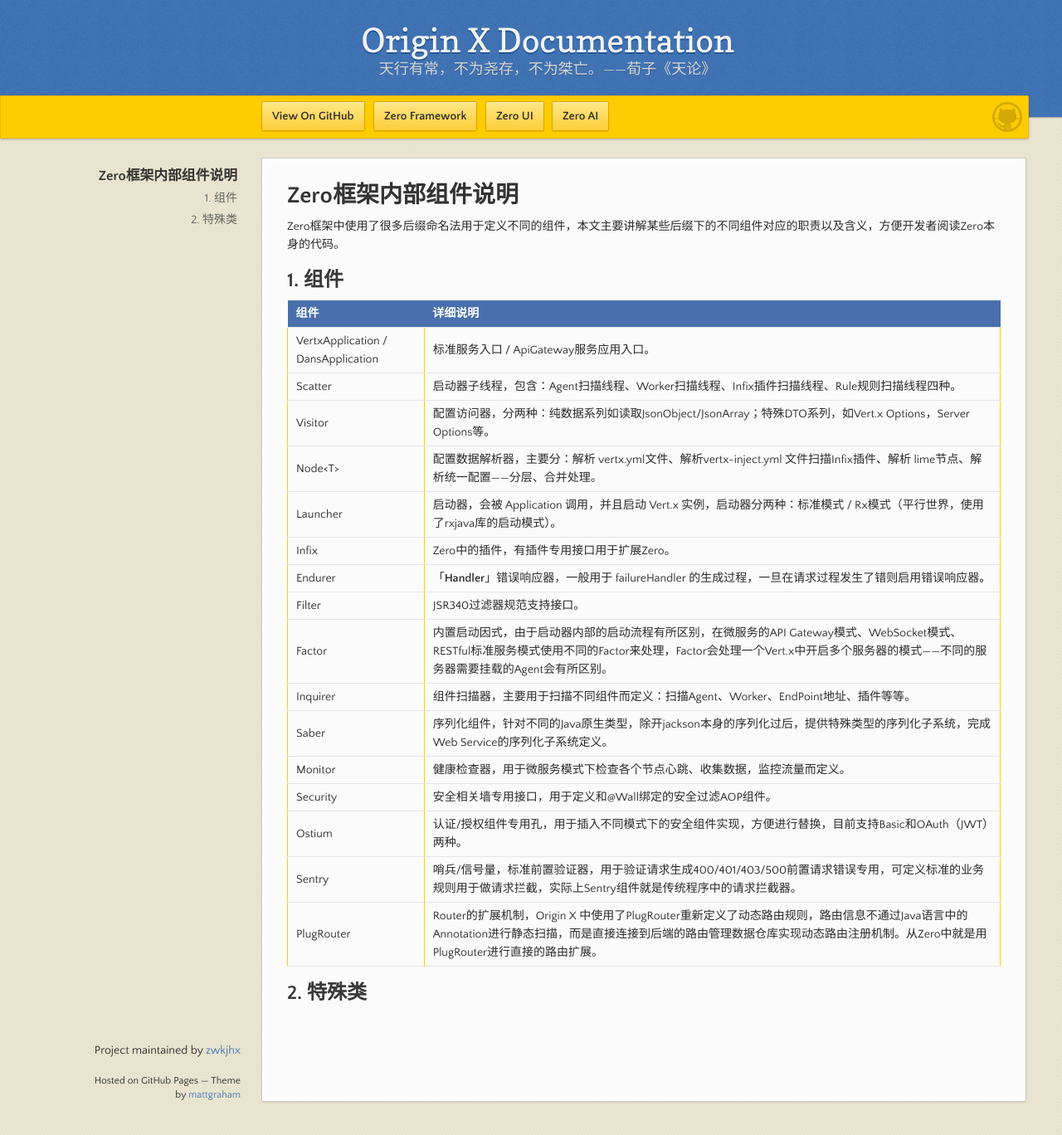
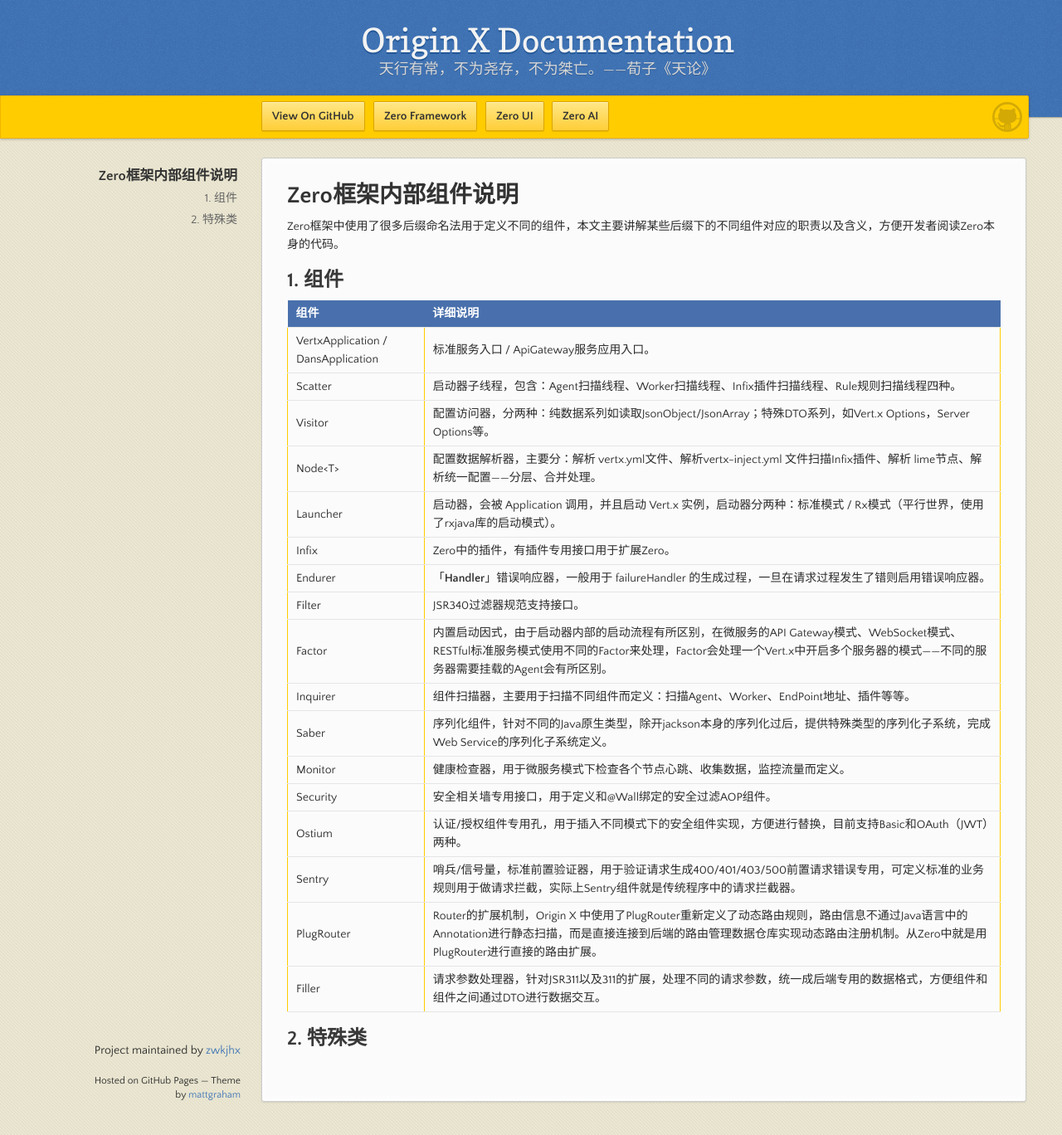
Before and after one commit to zwkjhx/ox-doc, a Jekyll site: the page built from specification/1-zerogui-fan/spc-004-zeronei-bu-zu-jian-shuo-ming.md, in a window 1280 px wide and 1368 px high. Shown: the whole window at 83% size. Built offline with Jekyll 4.4.1, drawn with Linux system fonts in a browser that asks for light colours; our own code applies the rules of GitHub Pages for plain Markdown files.

Commit message:
Updates specification/1-zerogui-fan/spc-004-zeronei-bu-zu-jian-shuo-ming.md
Auto commit by GitBook Editor

```diff
--- a/specification/1-zerogui-fan/spc-004-zeronei-bu-zu-jian-shuo-ming.md
+++ b/specification/1-zerogui-fan/spc-004-zeronei-bu-zu-jian-shuo-ming.md
@@ -22,5 +22,6 @@
 | Ostium | 认证/授权组件专用孔，用于插入不同模式下的安全组件实现，方便进行替换，目前支持Basic和OAuth（JWT）两种。 |
 | Sentry | 哨兵/信号量，标准前置验证器，用于验证请求生成400/401/403/500前置请求错误专用，可定义标准的业务规则用于做请求拦截，实际上Sentry组件就是传统程序中的请求拦截器。 |
 | PlugRouter | Router的扩展机制，Origin X 中使用了PlugRouter重新定义了动态路由规则，路由信息不通过Java语言中的Annotation进行静态扫描，而是直接连接到后端的路由管理数据仓库实现动态路由注册机制。从Zero中就是用PlugRouter进行直接的路由扩展。 |
+| Filler | 请求参数处理器，针对JSR311以及311的扩展，处理不同的请求参数，统一成后端专用的数据格式，方便组件和组件之间通过DTO进行数据交互。 |
 
 ## 2. 特殊类
```
